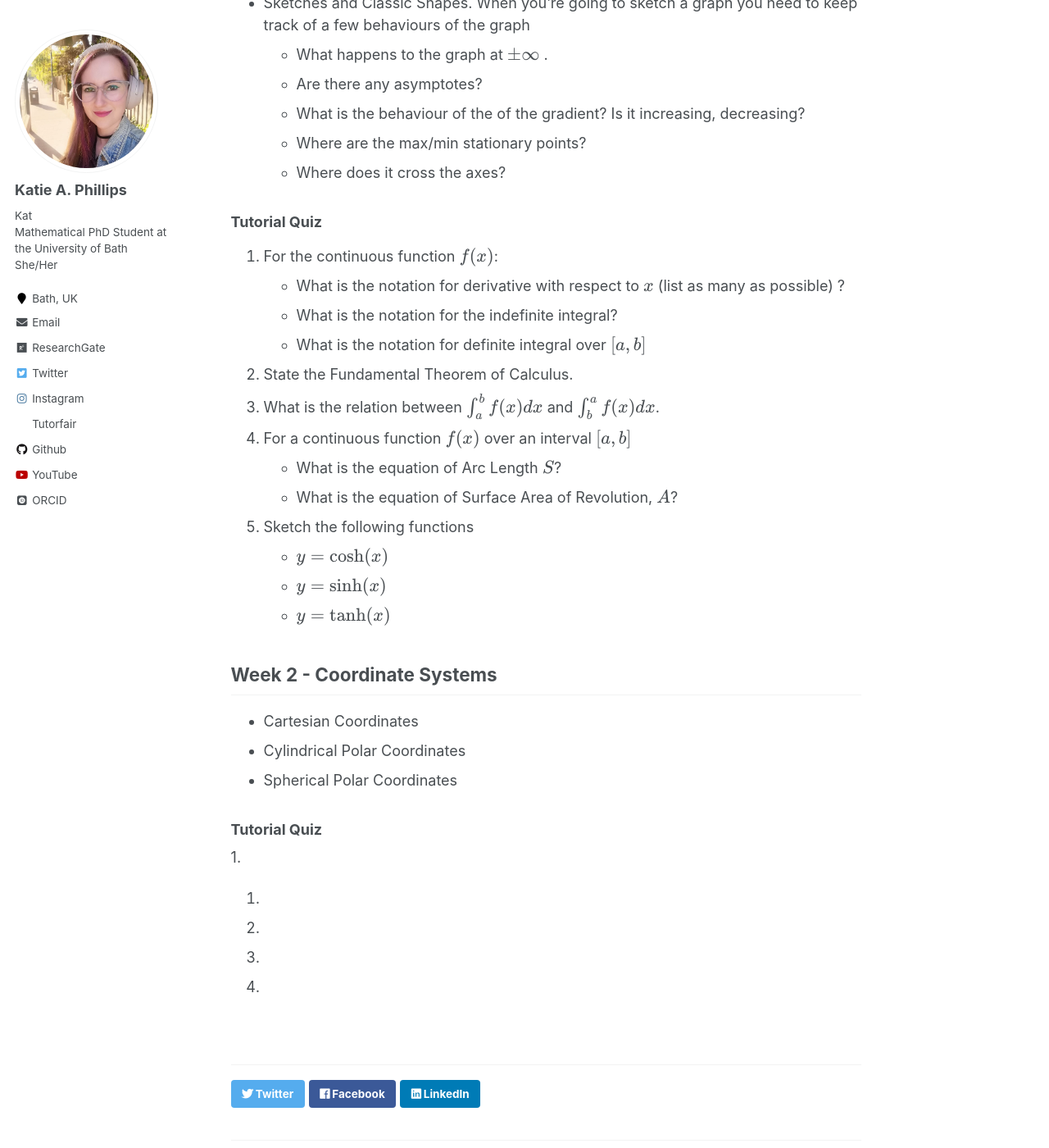
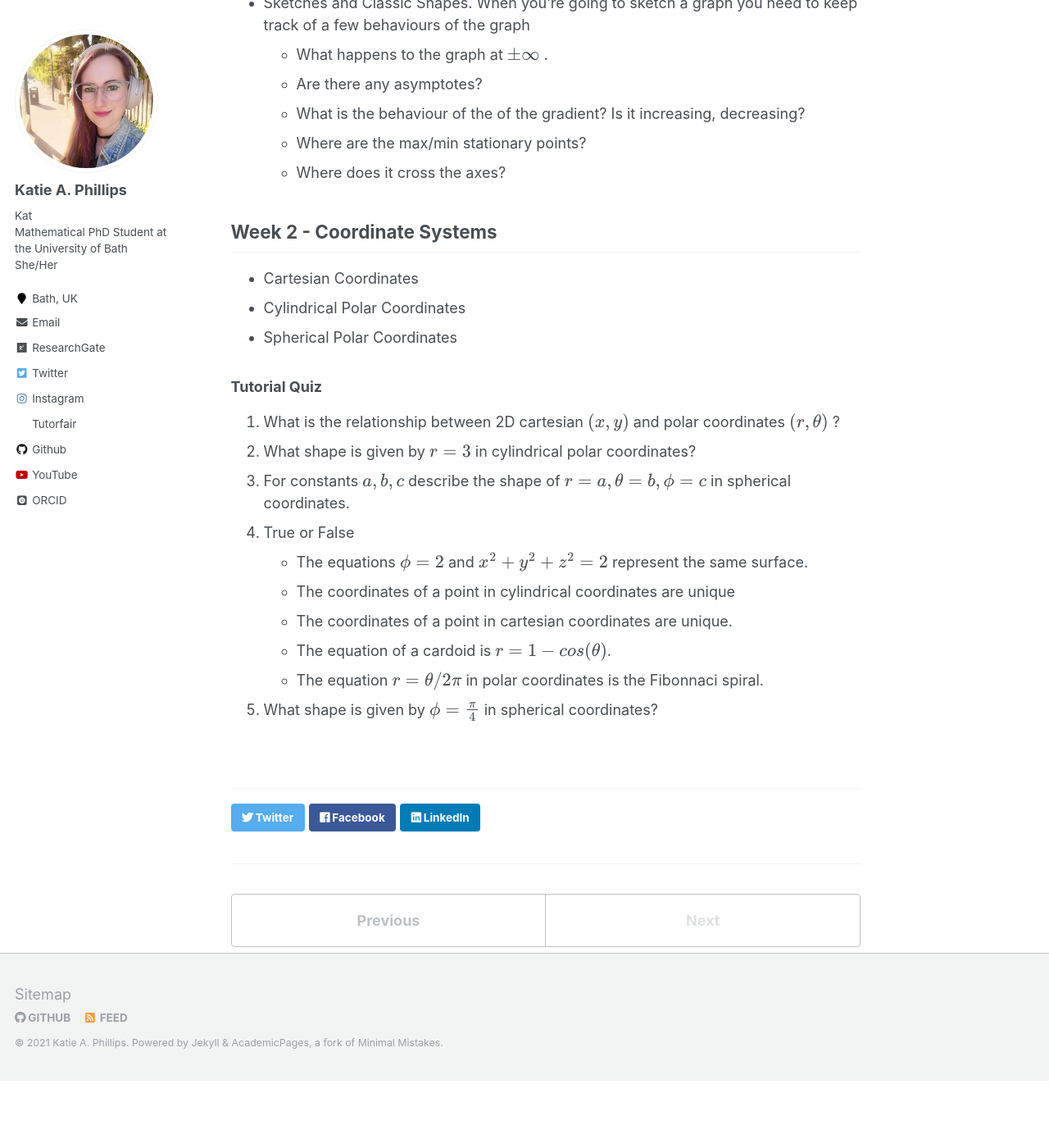
Before and after one commit to kap39/kap39.github.io, a Jekyll site: the page built from _teaching/current-subjects.md, in a window 1280 px wide and 1400 px high, scrolled down 1027 px. Shown: the whole window at 82% size. Built offline with Jekyll 4.4.1, drawn with Linux system fonts in a browser that asks for light colours; some web fonts are replaced; formulas are drawn with MathJax 3; after the commit the page ends 2344 px from its top, so only the background shows below that.

Commit message:
added week 2 quiz

```diff
--- a/_teaching/current-subjects.md
+++ b/_teaching/current-subjects.md
@@ -33,7 +33,7 @@ For a function \$ y=f(x) \$ defined over an interval \$[a,b]\$
     * Where are the max/min stationary points?
     * Where does it cross the axes?
 
-
+<!--
 ### Tutorial Quiz
 
 1. For the continuous function \$ f(x) \$:
@@ -49,7 +49,7 @@ For a function \$ y=f(x) \$ defined over an interval \$[a,b]\$
     * \$ y = \cosh(x) \$
     * \$ y = \sinh(x) \$
     * \$ y = \tanh(x) \$
-
+-->
 
 
 ## Week 2 - Coordinate Systems
@@ -60,11 +60,16 @@ For a function \$ y=f(x) \$ defined over an interval \$[a,b]\$
 
 ### Tutorial Quiz
 
- 1.
- 2.
- 3.
- 4.
- 5.
+ 1. What is the relationship between 2D cartesian \$(x,y) \$ and polar coordinates \$(r,\theta) \$ ?
+ 2. What shape is given by \$ r= 3 \$ in cylindrical polar coordinates?
+ 3. For constants \$ a,b,c\$ describe the shape of \$ r=a, \theta=b, \phi = c\$ in spherical coordinates.
+ 4. True or False
+    * The equations \$ \phi = 2\$ and \$ x^2 + y^2 + z^2 = 2\$ represent the same surface.
+    * The coordinates of a point in cylindrical coordinates are unique
+    * The coordinates of a point in cartesian coordinates are unique.
+    * The equation of a cardoid is \$ r = 1-cos(\theta) \$.
+    * The equation \$ r = \theta/2\pi \$ in polar coordinates is the Fibonnaci spiral.
+ 5. What shape is given by \$\phi = \frac{\pi}{4} \$ in spherical coordinates?
 
 <!--
 ## Week 3 - Partial Differentials
```
